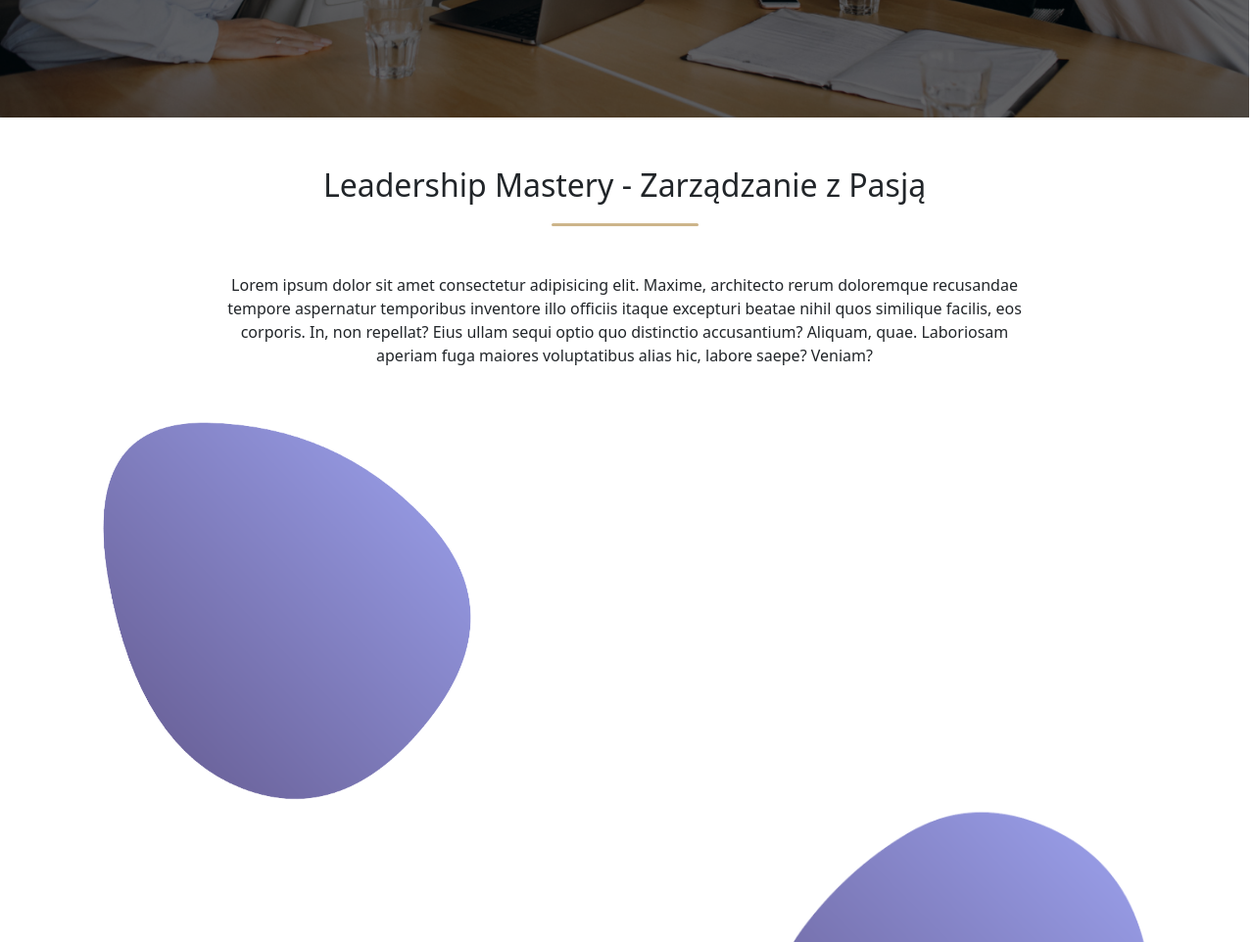
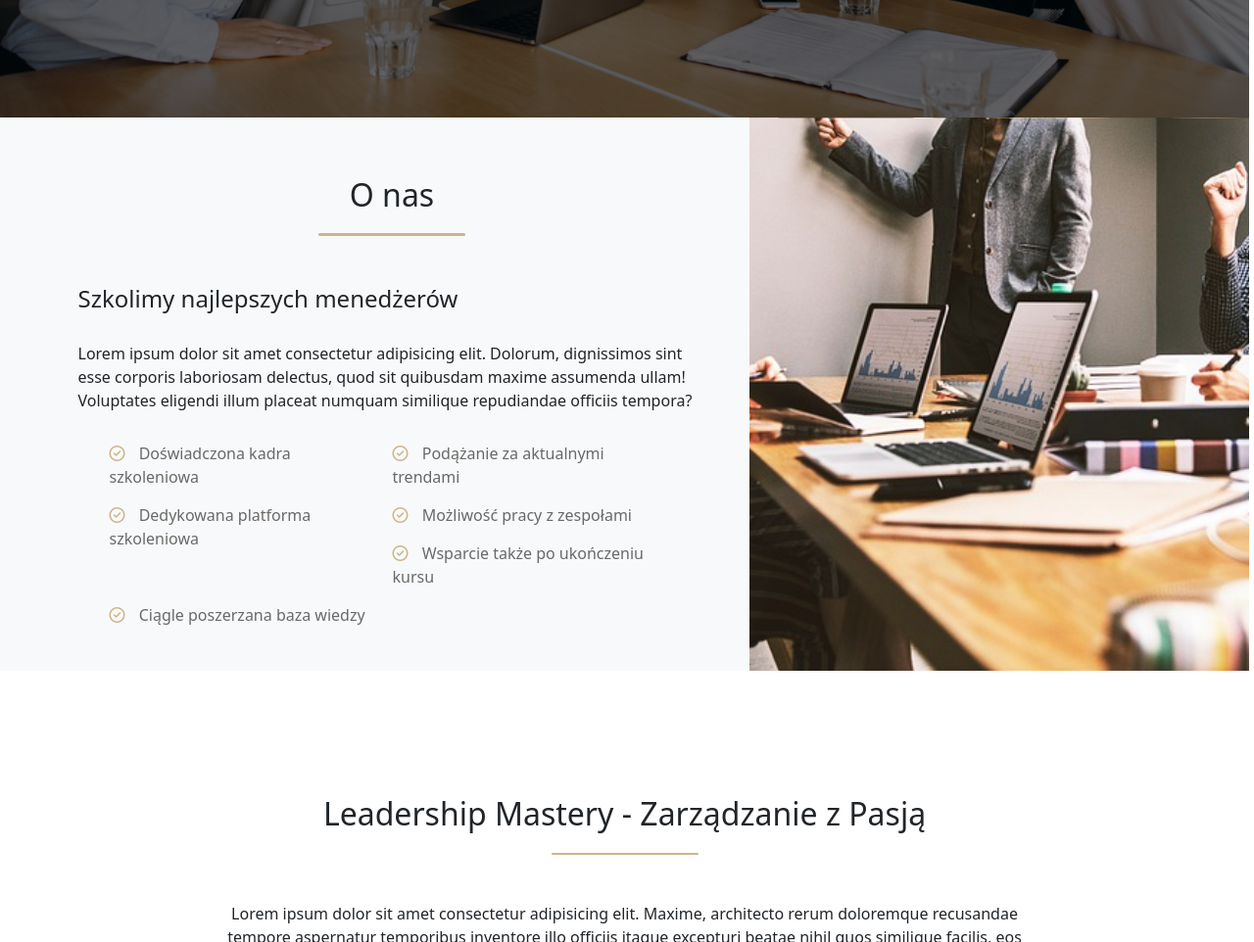
Before and after one commit to oorlowska/leadership-mastery, a plain HTML site: page index.html in a window 1280 px wide. Shown: the part 680-1642 px from the top of the page at 98% size. Drawn offline with nearby package versions, Linux system fonts and the light colour scheme.

Commit message:
about us

```diff
--- a/index.html
+++ b/index.html
@@ -36,7 +36,7 @@
         <div class="collapse navbar-collapse" id="navbarNavAltMarkup">
           <div class="navbar-nav ms-auto">
             <a class="nav-link" aria-current="page" href="#">Strona Główna</a>
-            <a class="nav-link" href="#">O nas</a>
+            <a class="nav-link" href="#about-us">O nas</a>
             <a class="nav-link" href="#product">Oferta</a>
             <a class="nav-link" href="#pricing">Cennik</a>
             <a class="nav-link" href="#contact">Kontakt</a>
@@ -69,7 +69,74 @@
       </div>
     </header>
 
-    <section class="about-us"></section>
+    <section id="about-us" class="about-us bg-light">
+      <div class="about-us-bg-img d-none d-lg-block d-md-block"></div>
+      <div class="container">
+        <div class="row">
+          <div class="col-lg-7 col-sm-12 col-md-8">
+            <div class="about-us__content">
+              <h2 class="subtitle text-center">O nas</h2>
+              <div class="underline"></div>
+              <h4>Szkolimy najlepszych menedżerów<br /></h4>
+              <p>
+                Lorem ipsum dolor sit amet consectetur adipisicing elit.
+                Dolorum, dignissimos sint esse corporis laboriosam delectus,
+                quod sit quibusdam maxime assumenda ullam! Voluptates eligendi
+                illum placeat numquam similique repudiandae officiis tempora?
+              </p>
+
+              <ul class="about-us__list">
+                <li>
+                  <i class="far fa-check-circle"></i> Doświadczona kadra
+                  szkoleniowa
+                </li>
+
+                <li>
+                  <i class="far fa-check-circle"> </i> Podążanie za aktualnymi
+                  trendami
+                </li>
+
+                <li>
+                  <i class="far fa-check-circle"> </i> Dedykowana platforma
+                  szkoleniowa
+                </li>
+                <li>
+                  <i class="far fa-check-circle"> </i> Możliwość pracy z
+                  zespołami
+                </li>
+                <li>
+                  <i class="far fa-check-circle"> </i> Wsparcie także po
+                  ukończeniu kursu
+                </li>
+                <li>
+                  <i class="far fa-check-circle"></i> Ciągle poszerzana baza
+                  wiedzy
+                </li>
+              </ul>
+            </div>
+          </div>
+        </div>
+      </div>
+    </section>
+
+    <section id="service-head" class="bg-feature">
+      <div class="container">
+        <div class="row">
+          <div class="col-lg-12 col-sm-12 m-auto">
+            <div class="section-heading text-white">
+              <h4 class="section-title">
+                Full stack digital marketing solution
+              </h4>
+              <p>
+                We’re full service which means we’ve got you covered on design &
+                content right through to digital. You’ll form a lasting
+                relationship with us.
+              </p>
+            </div>
+          </div>
+        </div>
+      </div>
+    </section>
 
     <section class="product" id="product">
       <div class="product__info container text-center">
@@ -85,10 +152,10 @@
         </p>
         <div class="container">
           <div class="product__info-about">
-            <img src="./assets/blob1.png">
+            <img src="./assets/blob1.png" />
           </div>
           <div class="product__info-about">
-            <img src="./assets/blob2.png">
+            <img src="./assets/blob2.png" />
           </div>
         </div>
       </div>
--- a/main.css
+++ b/main.css
@@ -116,6 +116,51 @@ header {
 }
 
 /* --SEKCJA PRODUKT-- */
+
+/* O NAS */
+
+.about-us {
+  position: relative;
+  padding: 30px 0;
+}
+
+.about-us-bg-img {
+  position: absolute;
+  right: 0px;
+  background: url("./assets/mentoring__640.jpg");
+  background-position: center;
+  background-size: cover;
+  width: 40%;
+  height: 100%;
+  max-height: 600px;
+  top: 0px;
+}
+
+.about-us__content {
+  margin: 30px auto;
+}
+
+.about-us__content h4 {
+  margin: 50px 0 30px;
+}
+
+.about-us__list {
+  margin-top: 30px;
+  list-style: none;
+}
+
+.about-us__list li {
+  width: 45%;
+  float: left;
+  margin-bottom: 15px;
+  margin-right: 15px;
+  color: #696969;
+}
+
+.about-us__list li i {
+  color: #cdb58a;
+  margin-right: 10px;
+}
 
 /* INFORMACJE O PRODUKCIE */
 
```
Also changed, not shown: assets/mentoring_1280.jpg (added), assets/mentoring__640.jpg (added).
